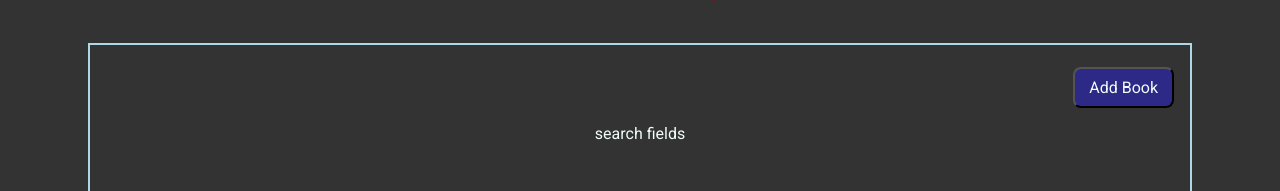
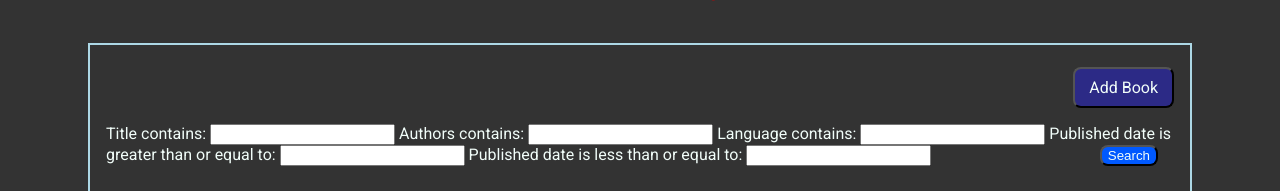
Before and after one commit to MateuszM-M/shelfy-stx-recruitment-task, a Django app: page / in a window 1280 px wide. Shown: the part 132-323 px from the top of the page. Run offline with Django 4.2, Linux system fonts and the light colour scheme; data that the repository does not hold is empty.

Commit message:
Implement filtering books
Add books filtering functionality from django filters third party package

```diff
--- /dev/null
+++ b/books/filters.py
@@ -0,0 +1,15 @@
+import django_filters
+from django_filters import DateFilter, CharFilter
+
+from .models import Book
+
+
+class BookFilter(django_filters.FilterSet):
+    title = CharFilter(field_name='title', lookup_expr='icontains')
+    authors = CharFilter(field_name='authors', lookup_expr='icontains')
+    language = CharFilter(field_name='language', lookup_expr='icontains')
+    start_date = DateFilter(field_name="published_date", lookup_expr='gte')
+    end_date = DateFilter(field_name="published_date", lookup_expr='lte')
+
+    class Meta:
+        mordel = Book
--- a/books/templates/books/book_list.html
+++ b/books/templates/books/book_list.html
@@ -12,7 +12,11 @@
     </div>
 
     <div id="search">
-        search fields
+        <form method="get">
+				{{book_filter.form}}
+
+		    <button id="search_btn" type="submit">Search</button>
+		  </form>
     </div>
 
     {% for message in messages %}
--- a/books/views.py
+++ b/books/views.py
@@ -2,13 +2,20 @@ from django.contrib import messages
 from django.forms import inlineformset_factory
 from django.shortcuts import get_object_or_404, redirect, render
 
+from .filters import BookFilter
 from .forms import BookForm
 from .models import Book
 
 
 def book_list(request):
     books = Book.active.all()
-    return render(request, 'books/book_list.html', {'books':books})
+
+    book_filter = BookFilter(request.GET, queryset=books)
+    books = book_filter.qs
+
+    context = {'books': books, 'book_filter': book_filter}
+
+    return render(request, 'books/book_list.html', context)
 
 
 def add_book(request):
--- a/shelfy/settings/base.py
+++ b/shelfy/settings/base.py
@@ -41,6 +41,7 @@ INSTALLED_APPS = [
     'storages',
     'crispy_forms',
     'isbn_field',
+    'django_filters',
 
     # my apps
     'books.apps.BooksConfig',
--- a/static/css/style.css
+++ b/static/css/style.css
@@ -103,3 +103,8 @@ button
 {
     background-color: rgb(170, 0, 0);
 }
+
+#search_btn
+{
+    background-color: #0059ff;
+}
```
